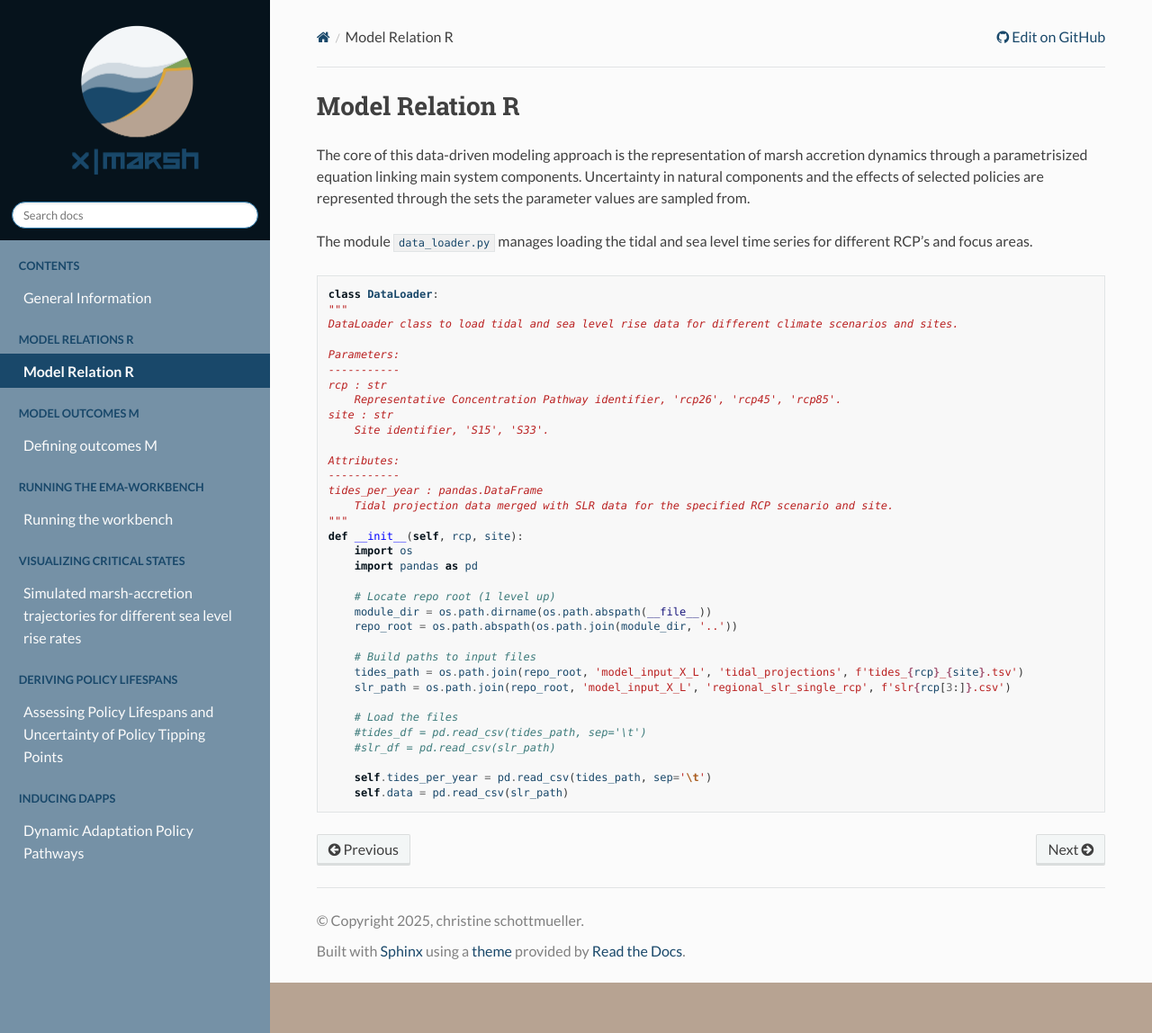
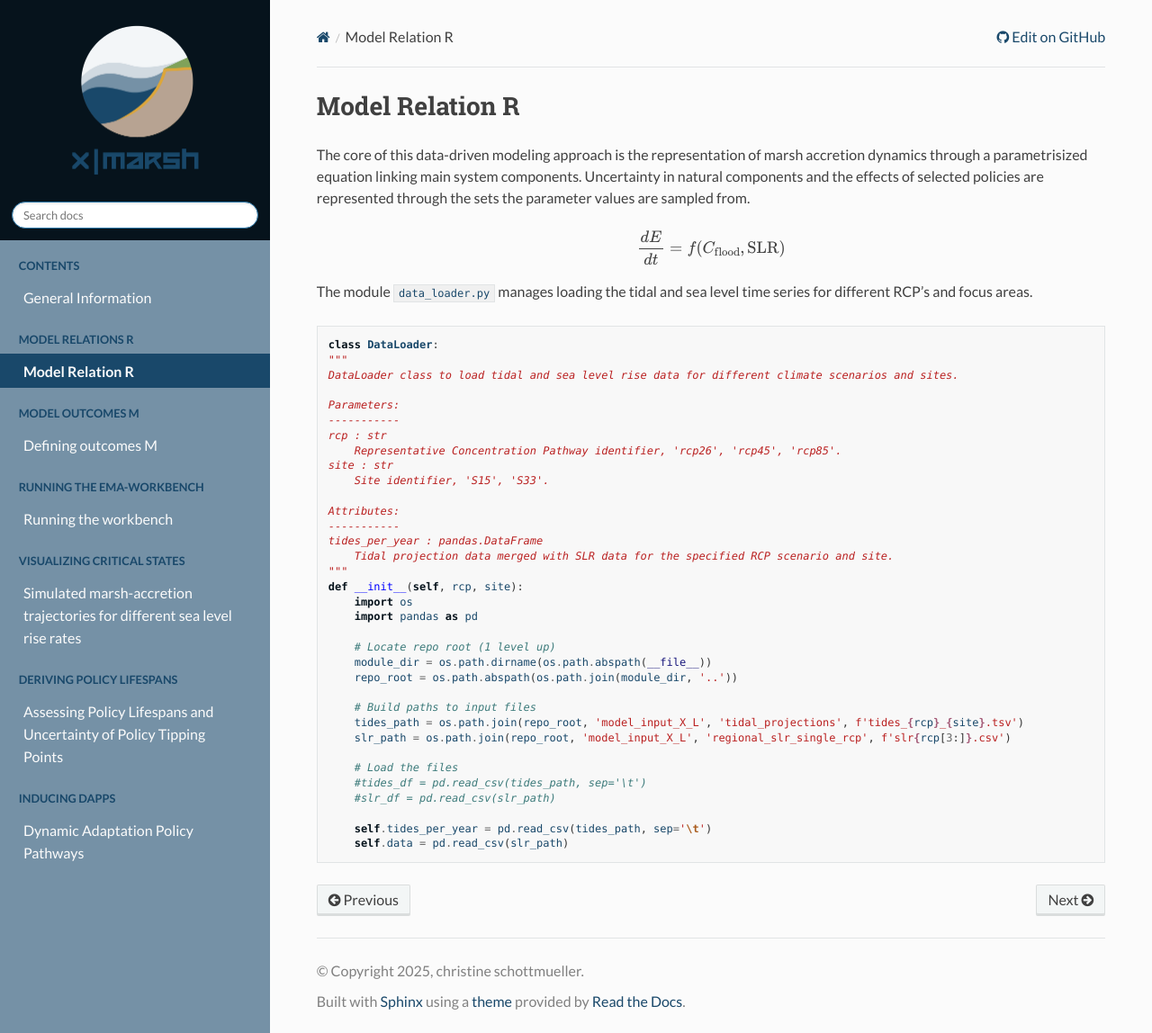
Before and after one commit to christineschottmueller/x-marsh, a Sphinx documentation site: the page built from docs/chapter_02/02_model_relations.rst, in a window 1280 px wide and 1148 px high. Shown: the whole window at 90% size. Built offline with Sphinx 7.4.7 and the Read the Docs theme 3.1.0, drawn with Linux system fonts in a browser that asks for light colours; formulas are drawn with MathJax 3.

Commit message:
Update chapter files

```diff
--- a/docs/chapter_02/02_model_relations.rst
+++ b/docs/chapter_02/02_model_relations.rst
@@ -2,7 +2,9 @@ Model Relation R
 =================================================
 The core of this data-driven modeling approach is the representation of marsh accretion dynamics through a parametrisized equation linking main system components. Uncertainty in natural components and the effects of selected policies are represented through the sets the parameter values are sampled from.
 
+.. math::
 
+   \frac{dE}{dt} = f(C_{\text{flood}}, \text{SLR})
 
 The module ``data_loader.py`` manages loading the tidal and sea level time series for different RCP's and focus areas.
 
```
